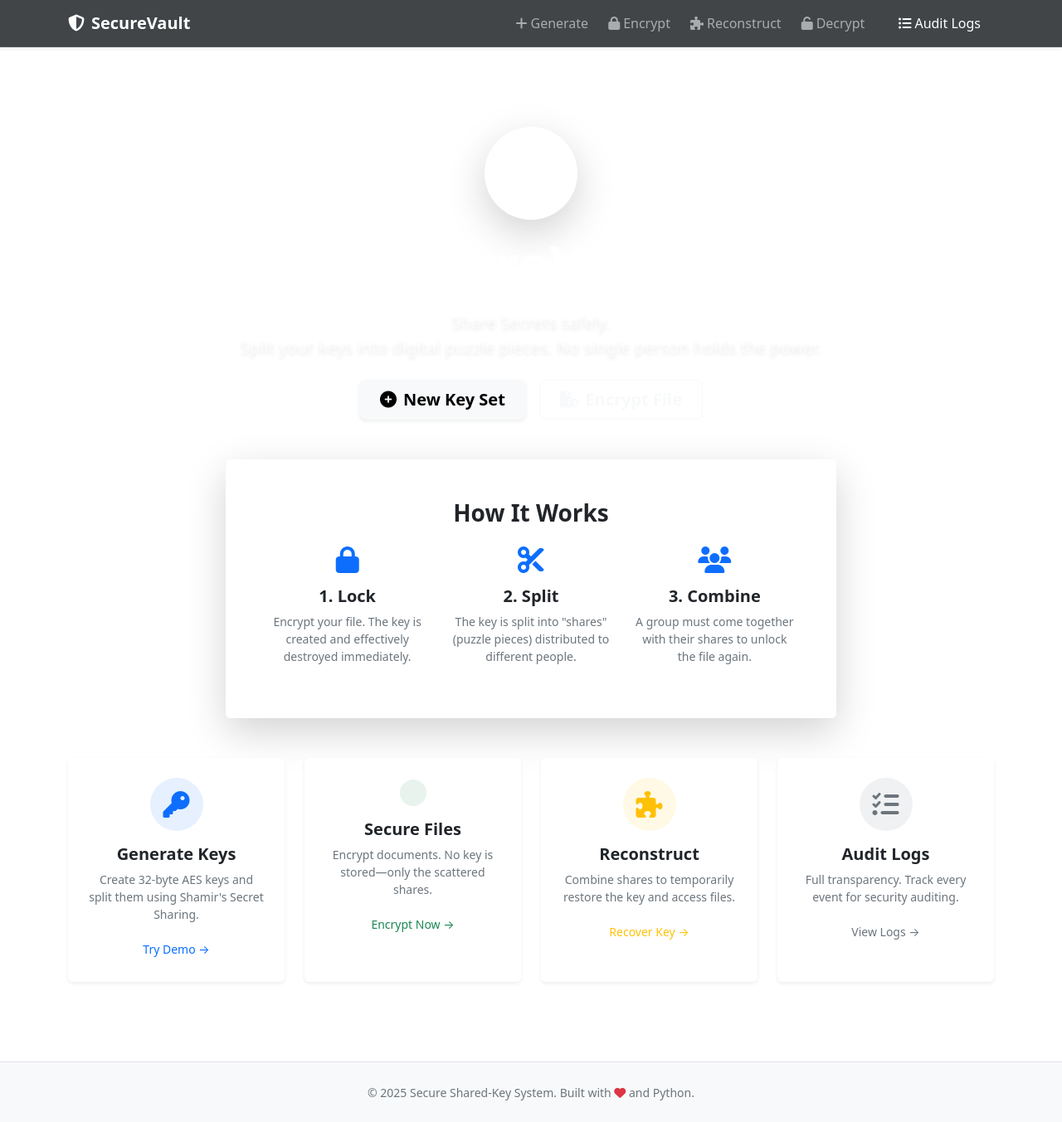
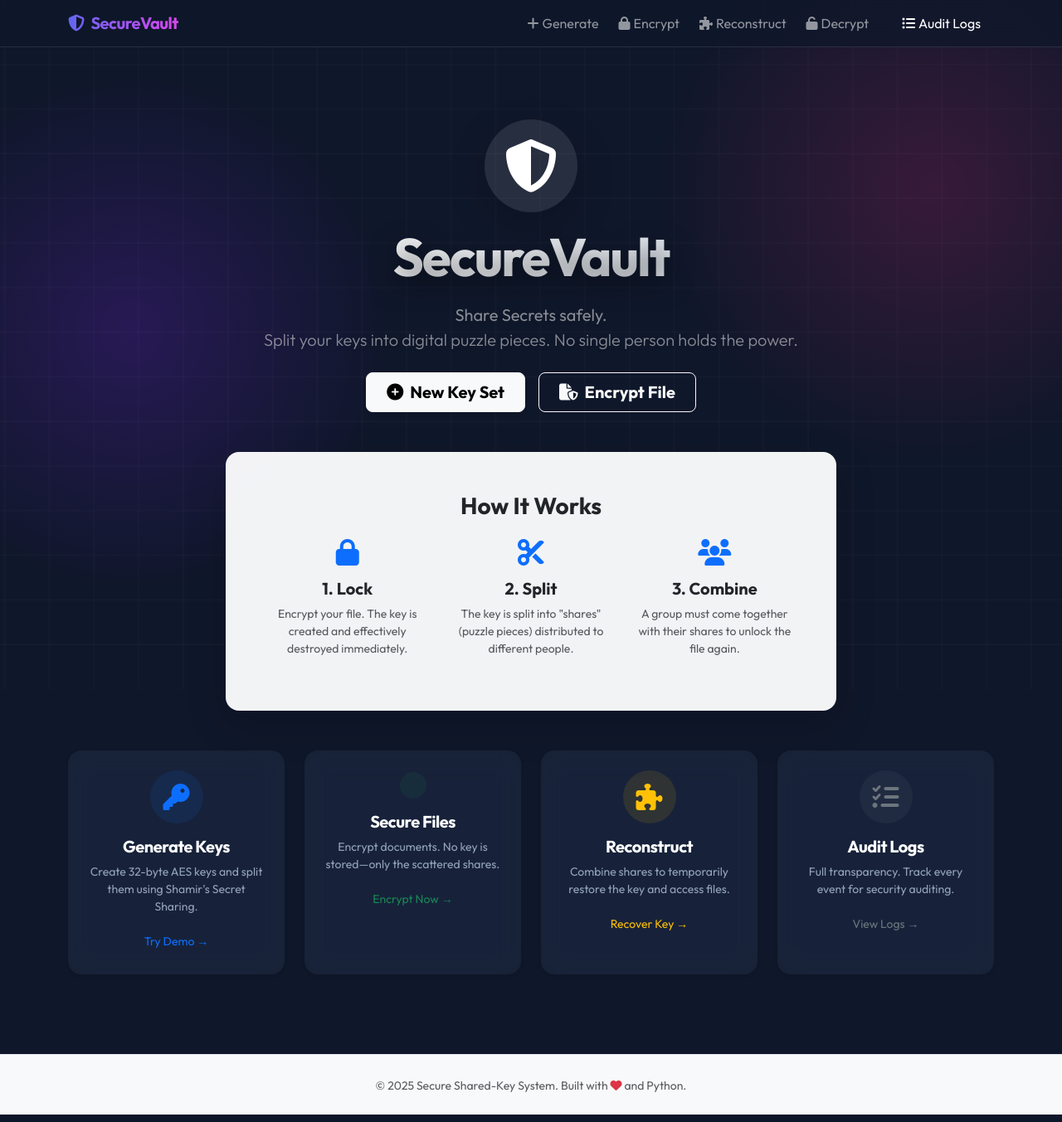
Before and after one commit to UkashaYasir/Secure-Shared-Key-System, a Flask app: page / in a window 1280 px wide. Shown: the whole page at 83% size. Run offline with Flask 3, Linux system fonts and the light colour scheme.

Commit message:
Premium UI Overhaul: Modern CSS, Glassmorphism, and Animations

```diff
--- a/securevault/static/css/style.css
+++ b/securevault/static/css/style.css
@@ -1,83 +1,157 @@
-/* Global Animated Gradient Background */
+/* Font Setup */
 body {
-    background: linear_gradient(45deg, #1a2a6c, #b21f1f, #fdbb2d);
-    background-size: 400% 400%;
-    animation: gradientBG 15s ease infinite;
+    font-family: 'Outfit', sans-serif;
+    color: #fff;
+    background: #0f172a;
+    /* Fallback */
     min-height: 100vh;
+    overflow-x: hidden;
 }
 
-@keyframes gradientBG {
+/* Premium Animated Background (Deep Tech Vibe) */
+.animated-bg {
+    position: fixed;
+    top: 0;
+    left: 0;
+    width: 100%;
+    height: 100%;
+    z-index: -1;
+    background: radial-gradient(circle at 15% 50%, rgba(76, 29, 149, 0.4), transparent 25%),
+        radial-gradient(circle at 85% 30%, rgba(219, 39, 119, 0.2), transparent 25%);
+    background-color: #0f172a;
+    animation: pulseGlow 10s ease-in-out infinite alternate;
+}
+
+/* Subtle grid overlay for tech feel */
+.animated-bg::after {
+    content: "";
+    position: absolute;
+    top: 0;
+    left: 0;
+    width: 100%;
+    height: 100%;
+    background-image: linear-gradient(rgba(255, 255, 255, 0.03) 1px, transparent 1px),
+        linear-gradient(90deg, rgba(255, 255, 255, 0.03) 1px, transparent 1px);
+    background-size: 50px 50px;
+    pointer-events: none;
+}
+
+@keyframes pulseGlow {
     0% {
-        background-position: 0% 50%;
-    }
-
-    50% {
-        background-position: 100% 50%;
+        transform: scale(1);
     }
 
     100% {
-        background-position: 0% 50%;
+        transform: scale(1.1);
     }
 }
 
-/* Page Specific Overrides (Optional tint overlays) */
-.page-generate body {
-    background: linear_gradient(45deg, #004e92, #000428);
+/* Navbar: Floating Glass */
+.navbar {
+    background: rgba(15, 23, 42, 0.7) !important;
+    backdrop-filter: blur(20px);
+    -webkit-backdrop-filter: blur(20px);
+    border-bottom: 1px solid rgba(255, 255, 255, 0.1);
 }
 
-.page-encrypt body {
-    background: linear_gradient(45deg, #11998e, #38ef7d);
+.navbar-brand {
+    font-weight: 700;
+    letter-spacing: -0.5px;
+    background: linear-gradient(to right, #6366f1, #d946ef);
+    -webkit-background-clip: text;
+    background-clip: text;
+    -webkit-text-fill-color: transparent;
 }
 
-.page-reconstruct body {
-    background: linear_gradient(45deg, #f7971e, #ffd200);
-}
-
-.page-decrypt body {
-    background: linear_gradient(45deg, #00c6ff, #0072ff);
-}
-
-.page-logs body {
-    background: linear_gradient(45deg, #2b5876, #4e4376);
-}
-
-/* Glassmorphism Card Style */
+/* Cards: Premium Glassmorphism */
 .card {
-    background: rgba(255, 255, 255, 0.85);
-    backdrop-filter: blur(10px);
-    -webkit-backdrop-filter: blur(10px);
-    border: 1px solid rgba(255, 255, 255, 0.3);
-    box-shadow: 0 8px 32px 0 rgba(31, 38, 135, 0.37);
-    transition: transform 0.3s ease, box-shadow 0.3s ease;
+    background: rgba(30, 41, 59, 0.7);
+    /* Darker glass */
+    backdrop-filter: blur(16px) saturate(180%);
+    -webkit-backdrop-filter: blur(16px) saturate(180%);
+    border: 1px solid rgba(255, 255, 255, 0.1);
+    border-radius: 16px;
+    box-shadow: 0 4px 30px rgba(0, 0, 0, 0.1);
+    transition: all 0.4s cubic-bezier(0.175, 0.885, 0.32, 1.275);
+    /* Bouncy transition */
 }
 
 .card:hover {
-    transform: translateY(-5px);
-    box-shadow: 0 12px 40px 0 rgba(31, 38, 135, 0.45);
+    transform: translateY(-8px) scale(1.02);
+    border-color: rgba(255, 255, 255, 0.3);
+    box-shadow: 0 20px 40px rgba(0, 0, 0, 0.4);
 }
 
-/* Glass Navbar */
-.navbar {
-    background: rgba(33, 37, 41, 0.85) !important;
-    /* bootstrap dark with opacity */
-    backdrop-filter: blur(10px);
-    -webkit-backdrop-filter: blur(10px);
-    border-bottom: 1px solid rgba(255, 255, 255, 0.1) !important;
+.card-title {
+    color: #fff;
+    letter-spacing: -0.5px;
 }
 
-/* Text adjustments for legibility on potentially active backgrounds */
-.text-muted {
-    color: #6c757d !important;
+.card-text {
+    color: #94a3b8 !important;
+    /* Slate-400 */
 }
 
-/* Hover Elevate Utility */
-.hover-elevate:hover {
-    transform: translateY(-5px);
-    box-shadow: 0 10px 20px rgba(0, 0, 0, 0.2) !important;
+/* Buttons: Modern Gradients */
+.btn-primary {
+    background: linear-gradient(135deg, #6366f1 0%, #a855f7 100%);
+    border: none;
+    box-shadow: 0 4px 15px rgba(99, 102, 241, 0.4);
+    transition: all 0.3s ease;
 }
 
-/* Footer Glass */
+.btn-primary:hover {
+    transform: translateY(-2px);
+    box-shadow: 0 8px 25px rgba(99, 102, 241, 0.6);
+    background: linear-gradient(135deg, #4f46e5 0%, #9333ea 100%);
+}
+
+.btn-outline-light:hover {
+    background: rgba(255, 255, 255, 0.1);
+    color: #fff;
+    border-color: #fff;
+}
+
+/* Hero Section Typography */
+h1.display-3 {
+    font-weight: 800;
+    letter-spacing: -2px;
+    background: linear-gradient(to right, #fff 20%, #cbd5e1 100%);
+    -webkit-background-clip: text;
+    background-clip: text;
+    -webkit-text-fill-color: transparent;
+    text-shadow: 0 10px 30px rgba(0, 0, 0, 0.5);
+}
+
+/* Custom Scrollbar */
+::-webkit-scrollbar {
+    width: 8px;
+}
+
+::-webkit-scrollbar-track {
+    background: #0f172a;
+}
+
+::-webkit-scrollbar-thumb {
+    background: #334155;
+    border-radius: 4px;
+}
+
+::-webkit-scrollbar-thumb:hover {
+    background: #475569;
+}
+
+/* Footer */
 footer {
-    background: rgba(248, 249, 250, 0.85) !important;
-    backdrop-filter: blur(5px);
+    background: rgba(15, 23, 42, 0.9) !important;
+    border-top: 1px solid rgba(255, 255, 255, 0.05) !important;
+    color: #64748b !important;
 }
+
+/* Utilities */
+.text-gradient {
+    background: linear-gradient(to right, #38bdf8, #818cf8);
+    -webkit-background-clip: text;
+    background-clip: text;
+    -webkit-text-fill-color: transparent;
+}
--- a/securevault/templates/base.html
+++ b/securevault/templates/base.html
@@ -7,13 +7,22 @@
     <title>Secure Shared-Key Vault</title>
     <link href="https://cdn.jsdelivr.net/npm/bootstrap@5.3.0/dist/css/bootstrap.min.css" rel="stylesheet">
     <link rel="stylesheet" href="https://cdnjs.cloudflare.com/ajax/libs/font-awesome/6.4.0/css/all.min.css">
-    <link rel="stylesheet" href="{{ url_for('static', filename='css/style.css') }}">
+
+    <!-- Google Fonts: Outfit (Modern, Tech-focused) -->
+    <link rel="preconnect" href="https://fonts.googleapis.com">
+    <link rel="preconnect" href="https://fonts.gstatic.com" crossorigin>
+    <link href="https://fonts.googleapis.com/css2?family=Outfit:wght@300;400;600;700&display=swap" rel="stylesheet">
+
+    <!-- Animate.css for entrance animations -->
+    <link rel="stylesheet" href="https://cdnjs.cloudflare.com/ajax/libs/animate.css/4.1.1/animate.min.css" />
+
     <link rel="stylesheet" href="{{ url_for('static', filename='css/style.css') }}">
 
 </head>
 
 <body class="d-flex flex-column min-vh-100 {% block body_class %}{% endblock %}">
-    <nav class="navbar navbar-expand-lg navbar-dark bg-dark border-bottom shadow-sm">
+    <div class="animated-bg"></div>
+    <nav class="navbar navbar-expand-lg navbar-dark fixed-top">
         <div class="container">
             <a class="navbar-brand fw-bold" href="{{ url_for('main.index') }}">
                 <i class="fas fa-shield-alt me-2"></i>SecureVault
--- a/securevault/templates/index.html
+++ b/securevault/templates/index.html
@@ -1,8 +1,8 @@
 {% extends 'base.html' %}
 
 {% block content %}
-<div class="text-center py-5">
-    <div class="mb-5">
+<div class="text-center py-5 mt-5">
+    <div class="mb-5 animate__animated animate__fadeInDown">
         <div class="d-inline-block p-4 rounded-circle bg-white bg-opacity-10 mb-3 backdrop-blur shadow-lg">
             <i class="fas fa-shield-halved fa-4x text-white"></i>
         </div>
```
